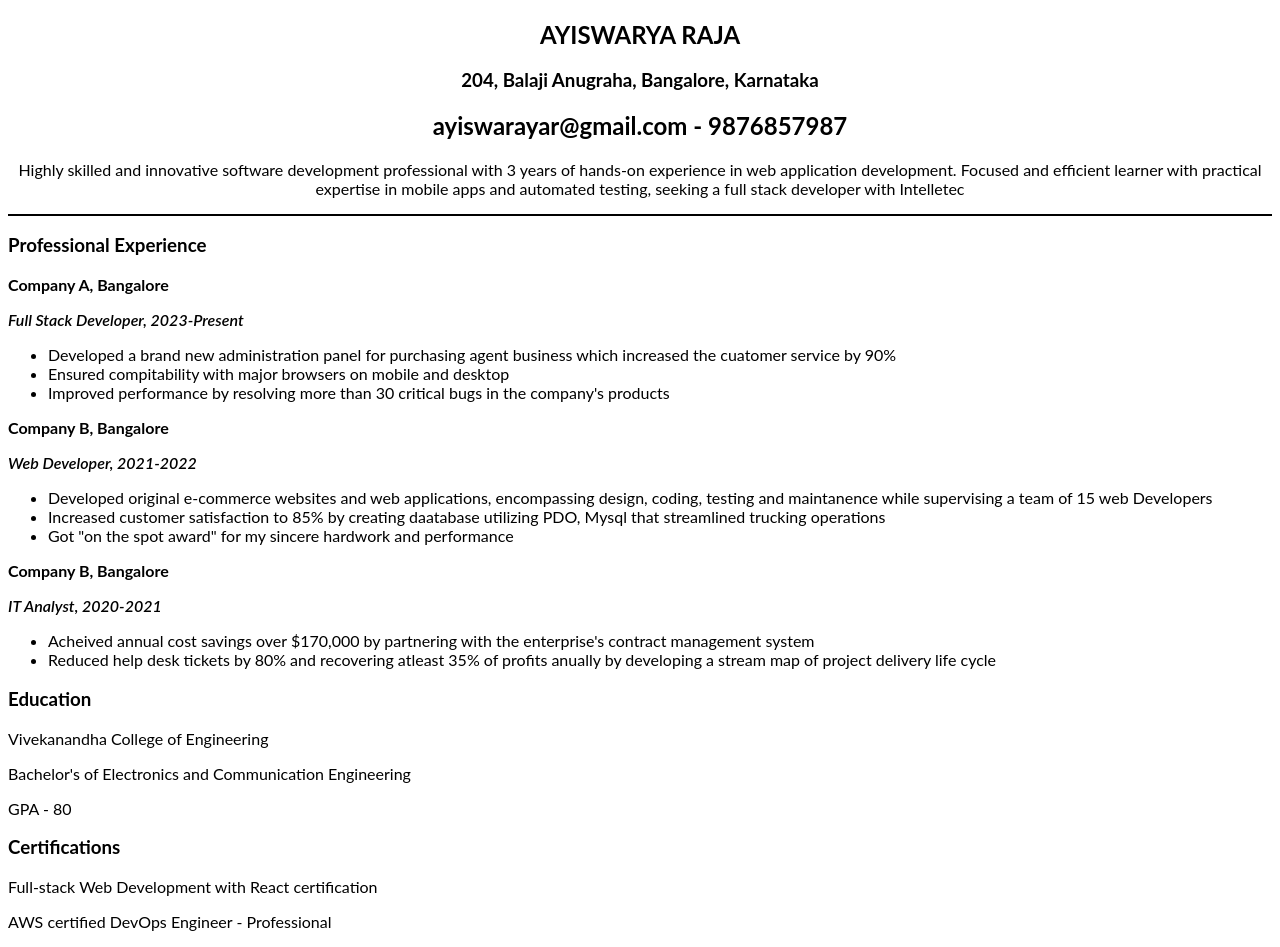
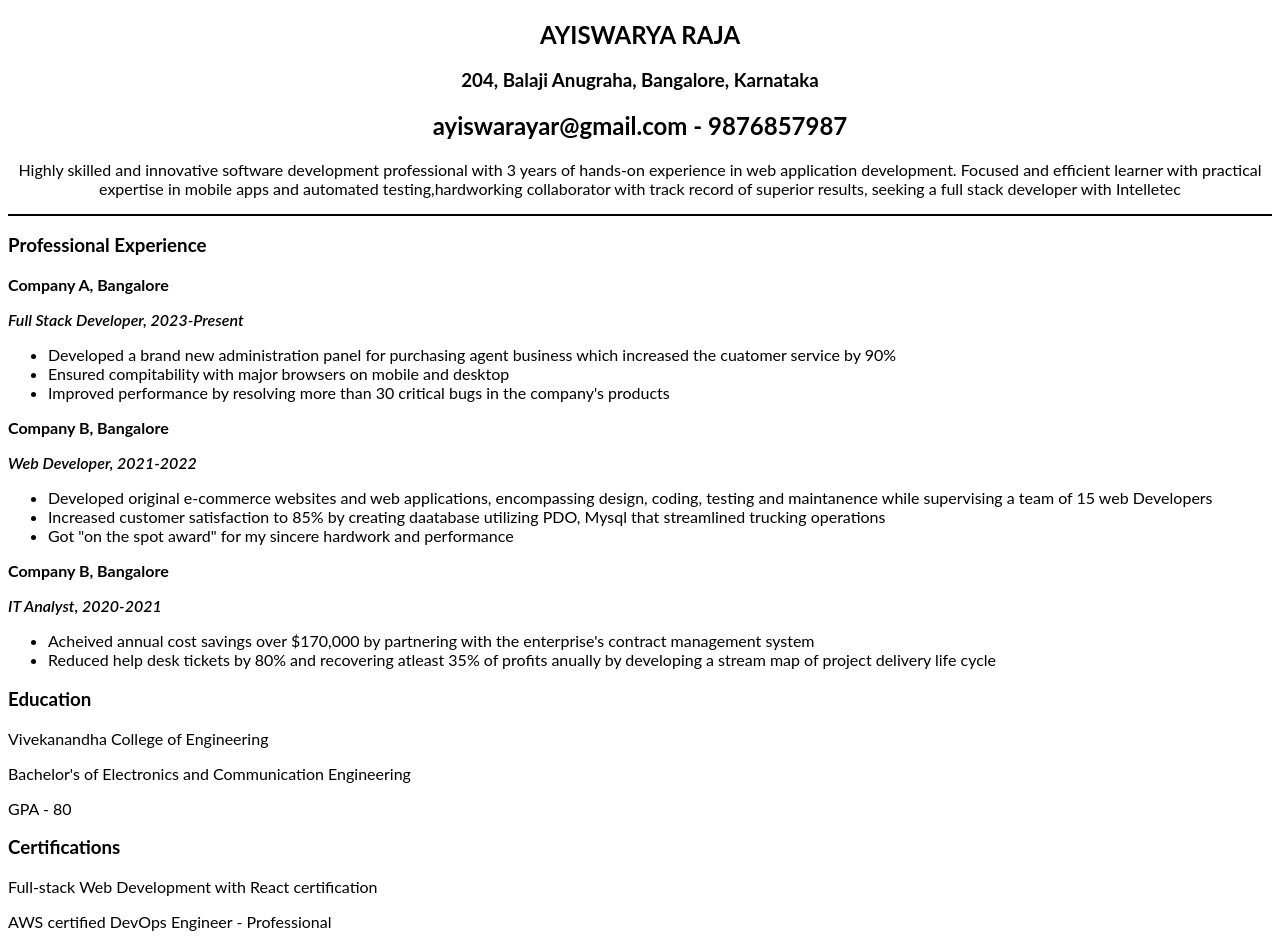
Before and after one commit to AyiswaryaRaja/Session2, a plain HTML site: page index.html in a window 1280 px wide. Drawn offline with Linux system fonts and the light colour scheme.

Commit message:
Update index.html

```diff
--- a/index.html
+++ b/index.html
@@ -9,7 +9,7 @@
         <h3 align="center"> 204, Balaji Anugraha, Bangalore, Karnataka </h3>
         <h2 align="center"> ayiswarayar@gmail.com - 9876857987 </h2>
         <p align="center"> Highly skilled and innovative software development professional with 3 years of hands-on experience in web application development.
-            Focused and efficient learner with practical expertise in mobile apps and automated testing, seeking a full stack developer with Intelletec </p>
+            Focused and efficient learner with practical expertise in mobile apps and automated testing,hardworking collaborator with track record of superior results, seeking a full stack developer with Intelletec </p>
         <hr color="Black">
         <h3> Professional Experience </h3>
         <p class="para"> Company A, Bangalore </p>
```
